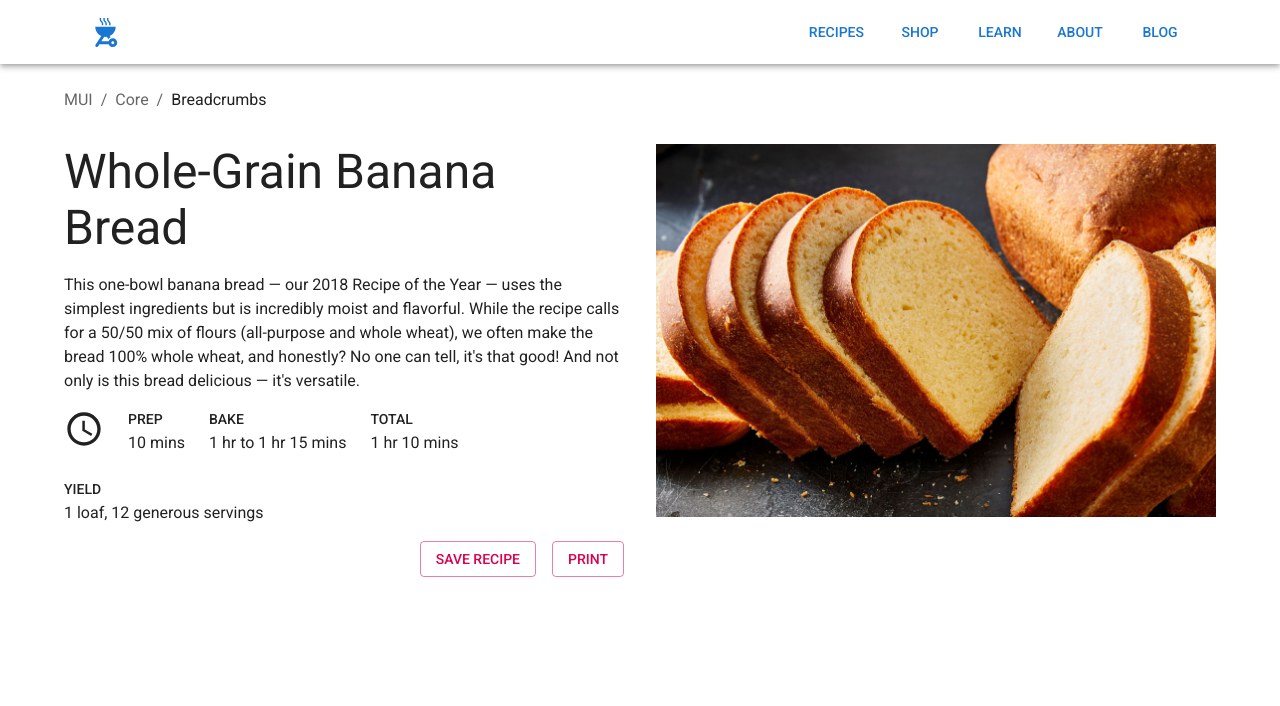
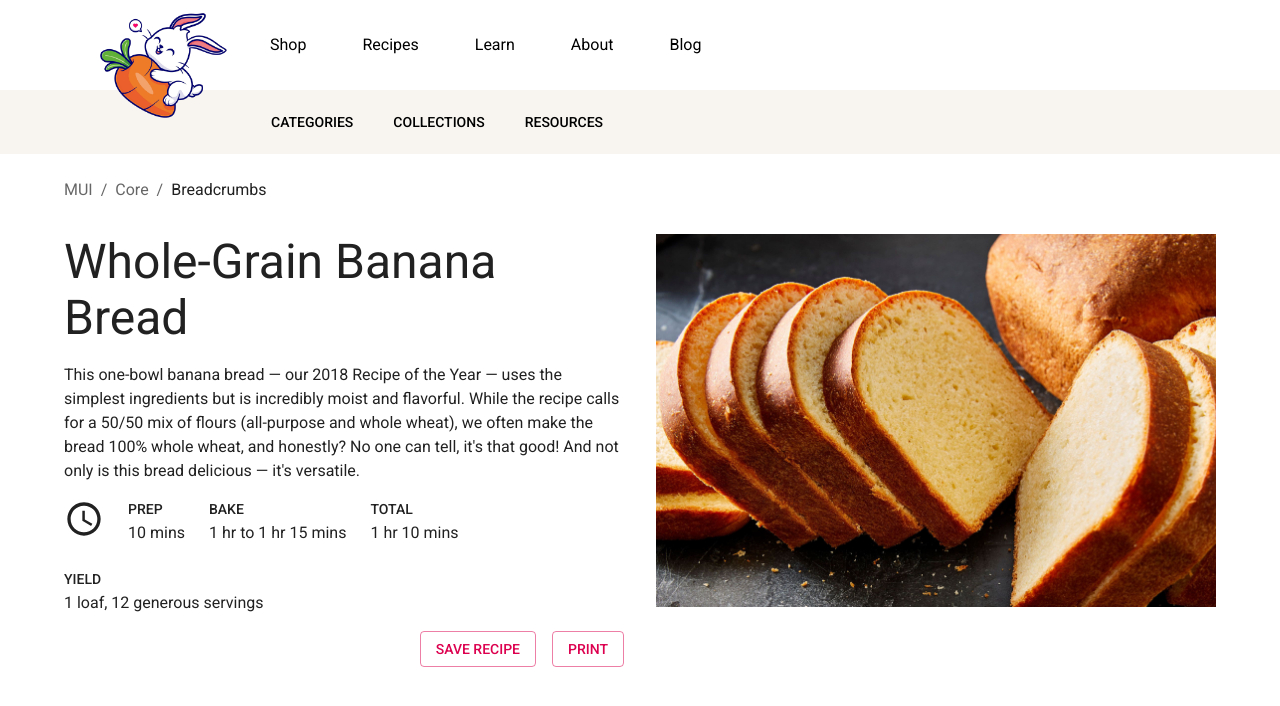
Before and after one commit to donleqt/scentronix-frontend, a Next.js app: page / in a window 1280 px wide. Shown: the top 706 px of the page. Built offline with nearby package versions, Linux system fonts and the light colour scheme; what @mui/material-nextjs would draw is missing.

Commit message:
feat(header): draft header structure

```diff
--- a/src/app/layout.tsx
+++ b/src/app/layout.tsx
@@ -6,9 +6,9 @@ import { Roboto } from '@next/font/google';
 
 import './globals.css';
 
-import { Header } from '@/components/header';
+import { Header } from '@/core/components/header/header';
 import { theme } from '@/libs/mui/theme';
-import { AppBreadcrumbs } from '@/components/app-breadcrumbs';
+import { AppBreadcrumbs } from '@/core/components/app-breadcrumbs';
 
 export const metadata: Metadata = {
   title: 'Create Next App',
--- a/src/app/page.tsx
+++ b/src/app/page.tsx
@@ -9,7 +9,7 @@ import {
 } from '@mui/material';
 import Image from 'next/image';
 
-import { RecipeInfo } from '@/components/recipe-info';
+import { RecipeInfo } from '@/core/components/recipe-info';
 
 import breadImage from '../assets/images/bread.jpg';
 
--- a/src/components/header.tsx
+++ /dev/null
@@ -1,24 +0,0 @@
-import OutdoorGrillIcon from '@mui/icons-material/OutdoorGrill';
-import { AppBar, Box, Button, Container, Toolbar } from '@mui/material';
-import React from 'react';
-
-export const Header = () => {
-  return (
-    <AppBar position="static" sx={{ backgroundColor: 'white' }}>
-      <Container>
-        <Toolbar>
-          <Box display="flex" alignItems="center" flexGrow={1}>
-            <OutdoorGrillIcon color="primary" fontSize="large" />
-          </Box>
-          <Box display="flex" gap={2}>
-            <Button className="active">Recipes</Button>
-            <Button>Shop</Button>
-            <Button>Learn</Button>
-            <Button>About</Button>
-            <Button>Blog</Button>
-          </Box>
-        </Toolbar>
-      </Container>
-    </AppBar>
-  );
-};
--- /dev/null
+++ b/src/core/components/header/header-link.tsx
@@ -0,0 +1,30 @@
+'use client';
+
+import { Link } from '@mui/material';
+import NextLink from 'next/link';
+
+type HeaderLinkProps = {
+  isActive: boolean;
+  label: string;
+  route: string;
+};
+
+export const HeaderLink = ({ label, route, isActive }: HeaderLinkProps) => {
+  return (
+    <Link
+      color="inherit"
+      component={NextLink}
+      href={route}
+      underline="none"
+      sx={(theme) => ({
+        px: 2,
+        py: 1,
+        borderBottom: isActive ? '2px solid' : 'none',
+        borderBottomColor: theme.palette.sweethBrown.main,
+        textDecoration: 'none',
+      })}
+    >
+      {label}
+    </Link>
+  );
+};
--- /dev/null
+++ b/src/core/components/header/header-sub-menu.tsx
@@ -0,0 +1,31 @@
+import { Box, Button, Container, Toolbar } from '@mui/material';
+
+type HeaderSubMenuProps = {
+  marginLeft: number;
+  links: {
+    label: string;
+    route: string;
+  }[];
+};
+
+export function HeaderSubMenu({ links, marginLeft }: HeaderSubMenuProps) {
+  return (
+    <Box
+      sx={(theme) => ({
+        backgroundColor: theme.palette.cultured.main,
+      })}
+    >
+      <Container>
+        <Toolbar>
+          <Box ml={`${marginLeft}px`} gap={3} display="flex">
+            {links.map((link) => (
+              <Button key={link.label} color="inherit" href="/">
+                {link.label}
+              </Button>
+            ))}
+          </Box>
+        </Toolbar>
+      </Container>
+    </Box>
+  );
+}
--- /dev/null
+++ b/src/core/components/header/header.tsx
@@ -0,0 +1,62 @@
+'use client';
+
+import { AppBar, Box, Container, Toolbar } from '@mui/material';
+import Image from 'next/image';
+import NextLink from 'next/link';
+import { usePathname } from 'next/navigation';
+
+import logo from '@/assets/images/logo.png';
+import { APP_ROUTES } from '@/core/constants/routing';
+import { HEADER_LINKS } from '@/core/constants/ui';
+import { RouteLink } from '@/core/types/routing';
+
+import { HeaderLink } from './header-link';
+import { HeaderSubMenu } from './header-sub-menu';
+
+const LOGO_SIZE = 150;
+
+const childLinks: RouteLink[] = [
+  { label: 'Categories', route: '/categories' },
+  { label: 'Collections', route: '/collections' },
+  { label: 'Resources', route: '/resources' },
+];
+
+export const Header = () => {
+  const pathname = usePathname();
+
+  return (
+    <AppBar
+      position="static"
+      sx={{ backgroundColor: 'white', color: 'MenuText', boxShadow: 'none' }}
+    >
+      <Container>
+        <Toolbar>
+          <Box display="flex" alignItems="center" height={0.6 * LOGO_SIZE}>
+            <Box sx={{ transform: 'translateY(1.5rem)' }}>
+              <NextLink href={APP_ROUTES.HOME} passHref>
+                <Image
+                  src={logo}
+                  alt="logo"
+                  width={LOGO_SIZE}
+                  height={LOGO_SIZE}
+                />
+              </NextLink>
+            </Box>
+          </Box>
+          <Box display="flex" gap={3} flexGrow={1} ml={2}>
+            {HEADER_LINKS.map((item) => (
+              <HeaderLink
+                key={item.label}
+                label={item.label}
+                route={item.route}
+                isActive={pathname === item.route}
+              />
+            ))}
+          </Box>
+        </Toolbar>
+      </Container>
+
+      <HeaderSubMenu links={childLinks} marginLeft={LOGO_SIZE + 25} />
+    </AppBar>
+  );
+};
--- /dev/null
+++ b/src/core/constants/ui.ts
@@ -0,0 +1,9 @@
+import { APP_ROUTES } from './routing';
+
+export const HEADER_LINKS = [
+  { label: 'Shop', route: APP_ROUTES.SHOP },
+  { label: 'Recipes', route: APP_ROUTES.RECIPES },
+  { label: 'Learn', route: APP_ROUTES.LEARN },
+  { label: 'About', route: APP_ROUTES.ABOUT },
+  { label: 'Blog', route: APP_ROUTES.BLOG },
+];
--- /dev/null
+++ b/src/core/types/routing.ts
@@ -0,0 +1,4 @@
+export type RouteLink = {
+  label: string;
+  route: string;
+};
```
Also changed, not shown: .eslintrc.json, src/core/components/app-breadcrumbs.tsx (renamed from src/components/app-breadcrumbs.tsx), src/core/components/recipe-info.tsx (renamed from src/components/recipe-info.tsx), src/core/constants/routing.ts (renamed from src/constants/routing.ts).
